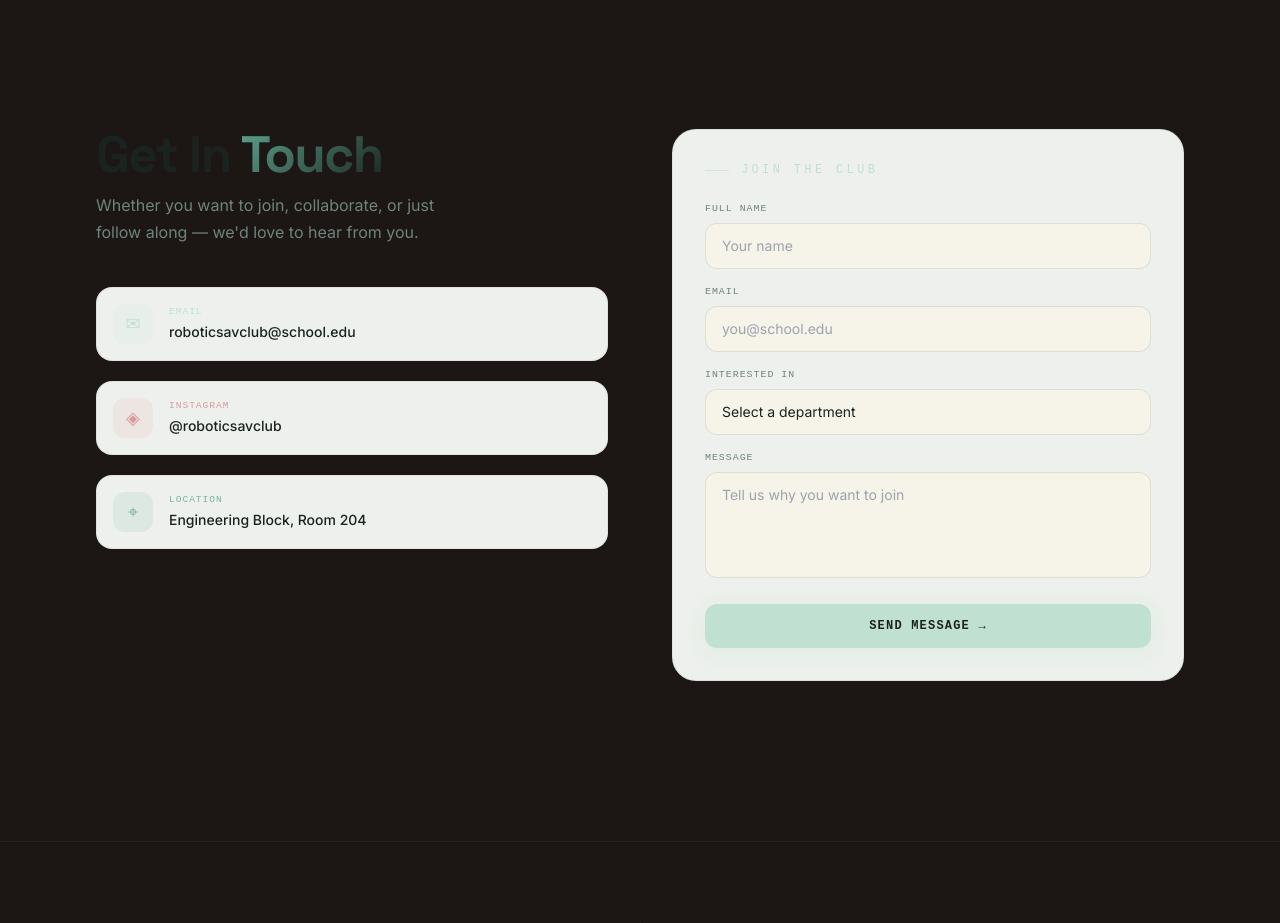
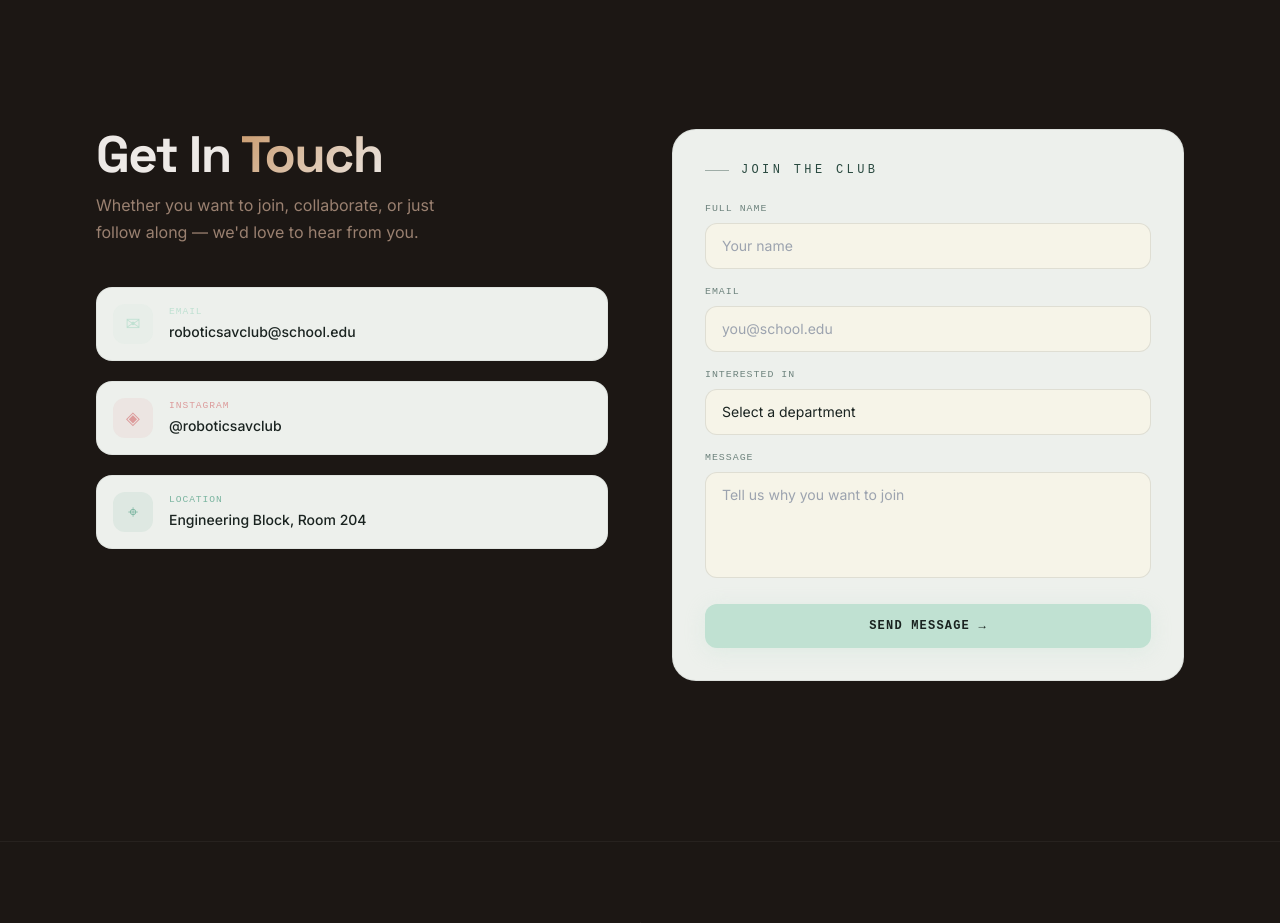
Before and after one commit to sswayam935-ai/RAVCLUB.IN, a Next.js app: page /contact in a window 1280 px wide. Shown: the part 1380-2303 px from the top of the page. Built offline with nearby package versions, Linux system fonts and the light colour scheme.

Commit message:
fix: improve contrast on Get In Touch heading and Join The Club label on contact page

```diff
--- a/src/app/contact/page.tsx
+++ b/src/app/contact/page.tsx
@@ -264,11 +264,11 @@ export default function ContactPage() {
               >
                 <h2
                   className="font-display font-black mb-3 leading-none"
-                  style={{ fontSize: "clamp(2rem, 4vw, 3.5rem)", letterSpacing: "-0.03em", color: "#1A2320" }}
+                  style={{ fontSize: "clamp(2rem, 4vw, 3.5rem)", letterSpacing: "-0.03em", color: "#EDE9E6" }}
                 >
                   Get In{" "}
                   <span style={{
-                    background: "linear-gradient(135deg,#5FA58F,#1A2320)",
+                    background: "linear-gradient(135deg,#C9996B,#EDE9E6)",
                     WebkitBackgroundClip: "text",
                     WebkitTextFillColor: "transparent",
                     backgroundClip: "text",
@@ -276,7 +276,7 @@ export default function ContactPage() {
                     Touch
                   </span>
                 </h2>
-                <p className="font-body mb-10" style={{ color: "#6E837D", maxWidth: "36ch", lineHeight: 1.7 }}>
+                <p className="font-body mb-10" style={{ color: "#9A8070", maxWidth: "36ch", lineHeight: 1.7 }}>
                   Whether you want to join, collaborate, or just follow along — we&apos;d love to hear from you.
                 </p>
 
@@ -322,8 +322,8 @@ export default function ContactPage() {
               <div className="rounded-3xl p-8" style={{ background: "#EDF0EC", border: "1px solid rgba(26,35,32,0.07)" }}>
                 {/* Form header */}
                 <div className="flex items-center gap-3 mb-6">
-                  <span className="h-px w-6" style={{ background: "rgba(192,225,210,0.6)" }} />
-                  <span className="font-mono text-xs tracking-[0.28em] uppercase" style={{ color: "#C0E1D2" }}>
+                  <span className="h-px w-6" style={{ background: "rgba(42,74,64,0.4)" }} />
+                  <span className="font-mono text-xs tracking-[0.28em] uppercase" style={{ color: "#2A4A40" }}>
                     {form.heading}
                   </span>
                 </div>
```
